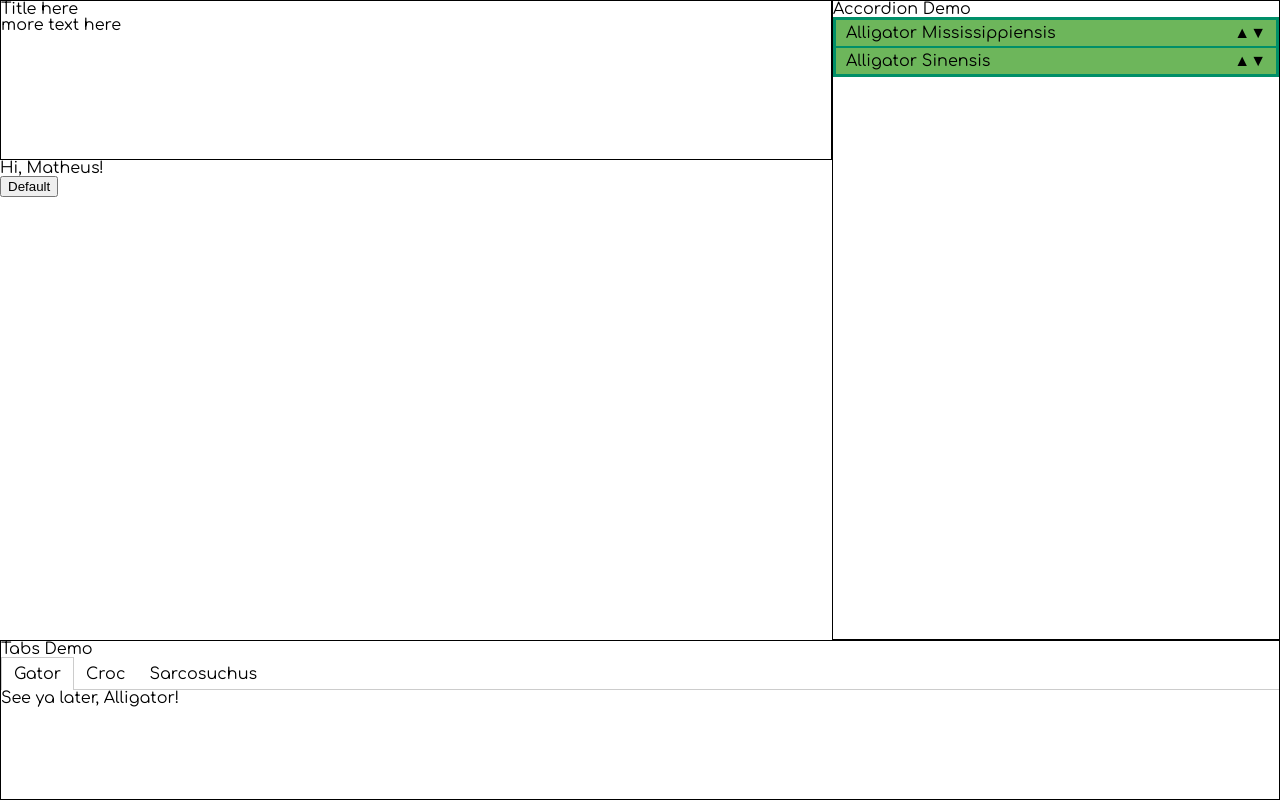
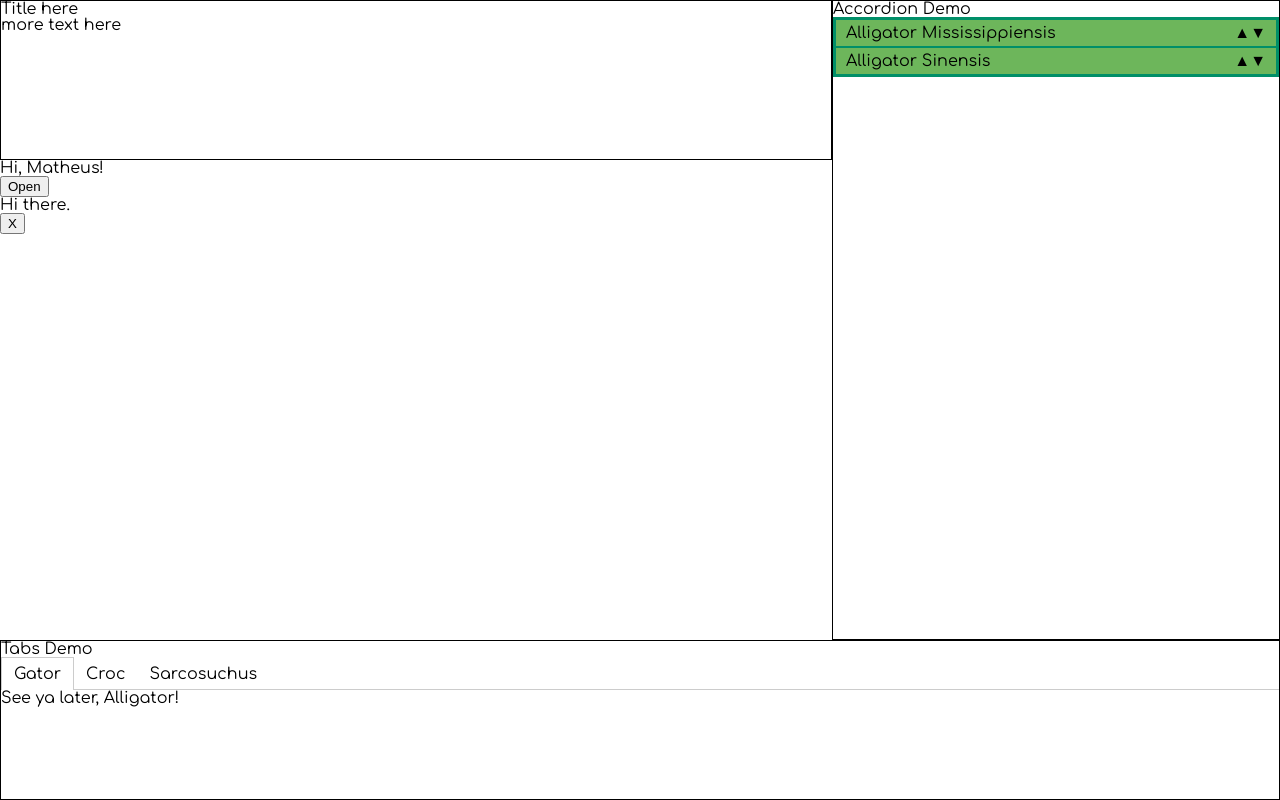
Before and after one commit to mmn92/ReactApp, a React (Create React App) app: page / in a window 1280 px wide. Built offline with nearby package versions, Linux system fonts and the light colour scheme.

Commit message:
initialize modal component

```diff
--- a/src/App.js
+++ b/src/App.js
@@ -5,17 +5,26 @@ import Tabs from "./components/Tabs";
 import Accordion from "./components/Accordion";
 import { Display } from "./components/Display";
 import Button from "./components/Button";
+import { Modal } from "./components/Modal";
 
 class App extends Component {
   constructor(props) {
     super(props);
 
     this.state = {
-      message: ""
+      message: "",
+      isOpen: false
     };
+
+    this.handleOpen = this.handleOpen.bind(this);
+    this.handleClose = this.handleClose.bind(this);
   }
 
   componentDidMount() {}
+
+  handleOpen() {}
+
+  handleClose() {}
 
   render() {
     return (
@@ -53,7 +62,8 @@ class App extends Component {
         </main>
         <nav>
           <Display name="Matheus" />
-          <Button text="Default" />
+          <button onClick={this.handleOpen}> Open </button>
+          <Modal isOpen={this.state.isOpen}>Hi there.</Modal>
         </nav>
         <footer>
           <h1>Tabs Demo</h1>
--- /dev/null
+++ b/src/components/Modal/index.js
@@ -0,0 +1,14 @@
+import React from "react";
+
+export const Modal = props => {
+  let className = "modal__card";
+
+  if (props.isOpen) className += " modal__card--open";
+
+  return (
+    <div className={className}>
+      <div className="modal__data">{props.children}</div>
+      <button onClick={props.handleClose}> X </button>
+    </div>
+  );
+};
```
Also changed, not shown: 1 other file (tests, documents, lock files or other folders).
